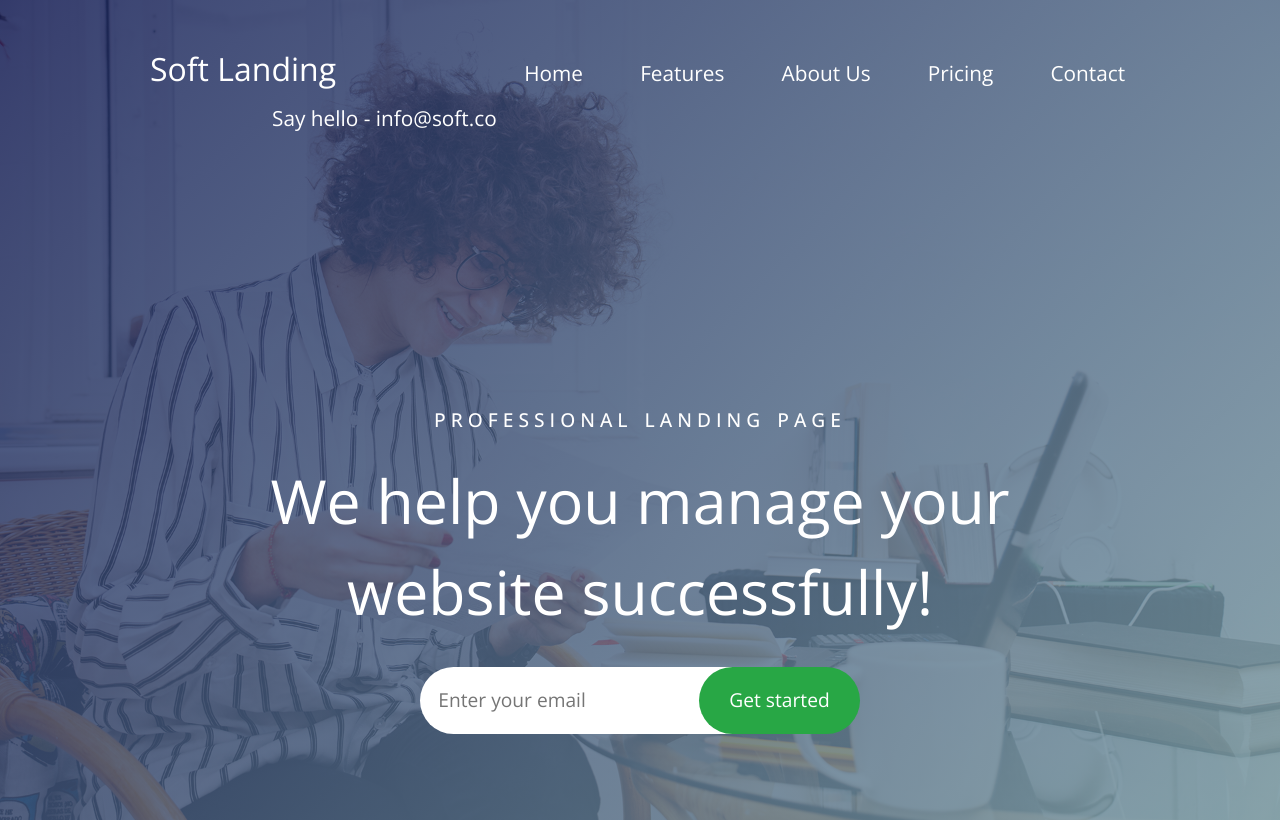
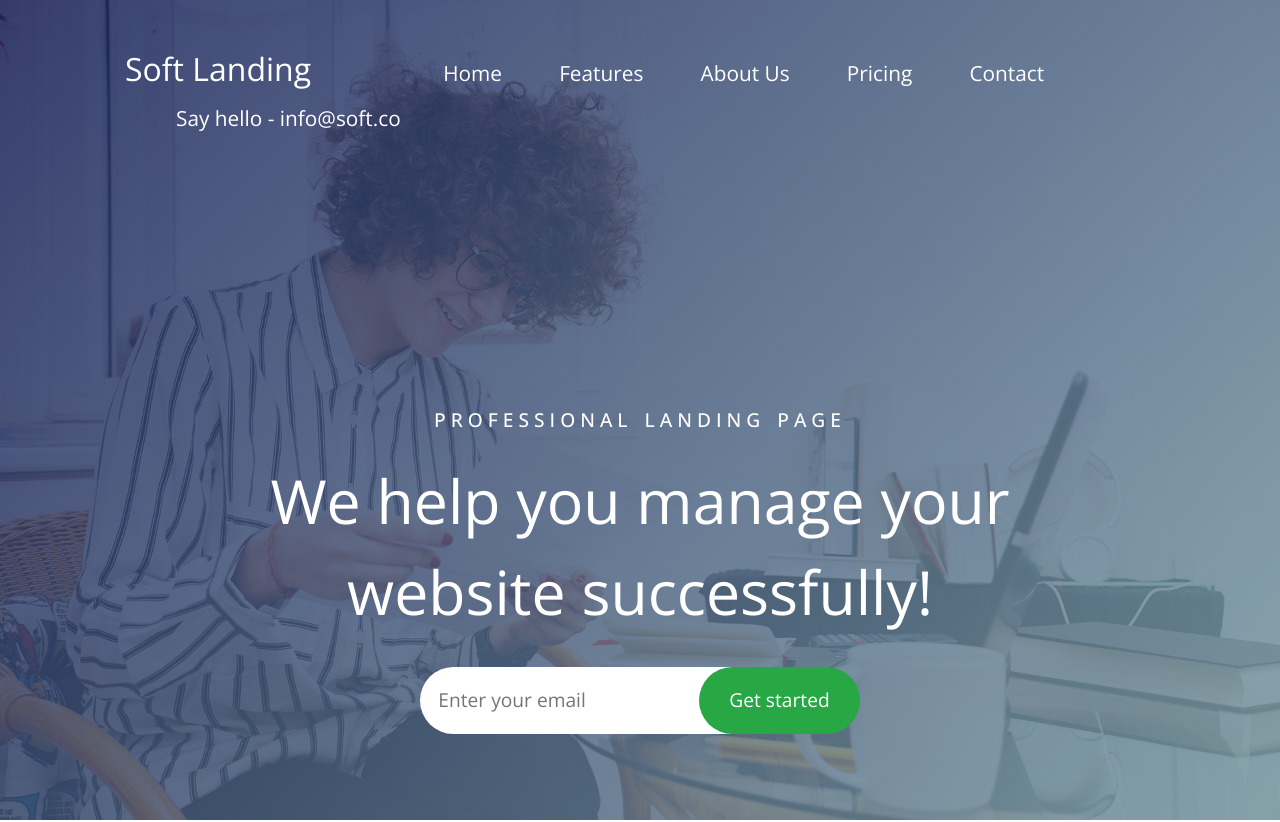
Before and after one commit to thanu0709/PROJECT13-Company-Landing-Page, a plain HTML site: page index.html in a window 1280 px wide. Shown: the top 822 px of the page. Drawn offline with nearby package versions, Linux system fonts and the light colour scheme.

Commit message:
header margine change

```diff
--- a/style.css
+++ b/style.css
@@ -80,13 +80,13 @@ button {
 }
 
 .container-softlanding h2 {
-    margin: 45px 131px 0px 150px;
+    margin: 45px 75px 0px 125px;
     font-size: 2rem;
     font-weight: 400;
 }
 
 .container-softlanding h3 {
-    margin-left: 17rem;
+    margin-left: 11rem;
     font-size: 1.3rem;
     font-weight: 400;
     color: white;
```
